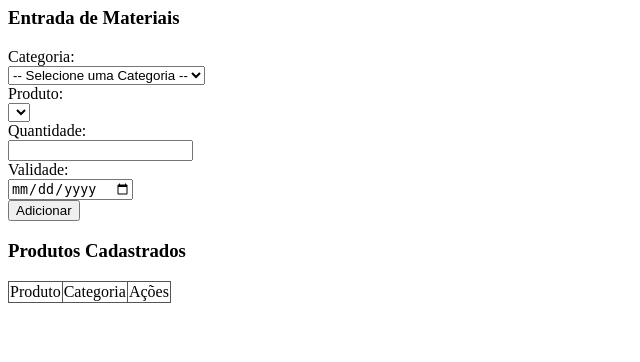
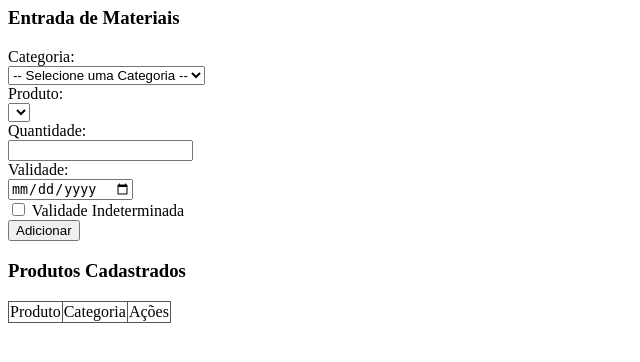
Before and after one commit to wsvantier/estoque, a Flask app: page /entrada/ in a window 1280 px wide. Shown: the part 202-564 px from the top of the page, without its empty margins (0-640 px from the left). Run offline with Flask 3, Linux system fonts and the light colour scheme; data that the repository does not hold is empty.

Commit message:
Iniciado entrada de Materiais

```diff
--- a/rotas/entrada.py
+++ b/rotas/entrada.py
@@ -4,11 +4,13 @@ from models import db, Entrada, Produto
 
 entrada = Blueprint('entrada', __name__, url_prefix='/entrada')
 
+# Home
 @entrada.route('/')
 def entrada_home():
     produtos = Produto.query.order_by(Produto.categoria,Produto.nome).all()
     return render_template('entrada.html', produtos=produtos)
 
+# Cadastro de Tipo de Produto
 @entrada.route('/add_produto', methods = ['POST'])
 def entrada_add_produto():
     nome = unidecode(str(request.form['nome']).upper()) # Tudo em maiúsculo e sem acentuação
@@ -34,3 +36,18 @@ def entrada_api_produtos(cat):
               'nome': p.nome
             } for p in produtos]
     return jsonify(dados)
+
+
+### Entrada de Mercadorias
+
+@entrada.route('/add_entrada', methods = ['POST'])
+def entrada_add_entrada():
+    produto = request.form['produto']
+    quantidade = request.form['quantidade']
+    validade = request.form['validade']
+
+    print(produto)
+    print(quantidade)
+    print(validade)
+
+    return redirect(url_for('entrada.entrada_home'))
--- a/static/js/entrada.js
+++ b/static/js/entrada.js
@@ -22,3 +22,16 @@ async function CarregarCategorias(){
 
 // Evento
 selectCategoria.addEventListener('change', CarregarCategorias);
+
+// Validade Nula
+const checkbox = document.getElementById("indeterminado");
+const validade = document.getElementById("validade");
+
+checkbox.addEventListener("change", () => {
+    if (checkbox.checked) {
+        validade.readOnly = true;
+        validade.value = ""; // limpa a data
+    } else {
+        validade.readOnly = false;
+    }
+});
--- a/templates/entrada.html
+++ b/templates/entrada.html
@@ -20,7 +20,7 @@
 </form>
 
 <h3> Entrada de Materiais </h3>
-<form action="" method="post">
+<form action="{{url_for('entrada.entrada_add_entrada')}}" method="post">
     Categoria: <br>
     <select name="cat" id="cat" required>
         <option value="" selected disabled> -- Selecione uma Categoria --</option>
@@ -28,14 +28,20 @@
         <option value="ALMOXARIFADO"> Almoxarifado </option>
         <option value="DESPENSA"> Despensa </option>
     </select><br>
+
     Produto: <br>
     <select name="produto" id="produto">
         <!-- Via JS -->
     </select><br>
     Quantidade: <br>
     <input type="number" name="quantidade" id="quantidade"><br>
+
     Validade: <br>
     <input type="date" name="validade" id="validade"><br>
+
+    <input type="checkbox" name="indeterminado" id="indeterminado">
+    <label for="indeterminado"> Validade Indeterminada </label> <br>
+
     <input type="submit" value="Adicionar">
 
 </form>
@@ -63,4 +69,5 @@
 
 <script src={{url_for('static', filename = 'js/entrada.js') }}></script>
 
+
 {% endblock %}
```
